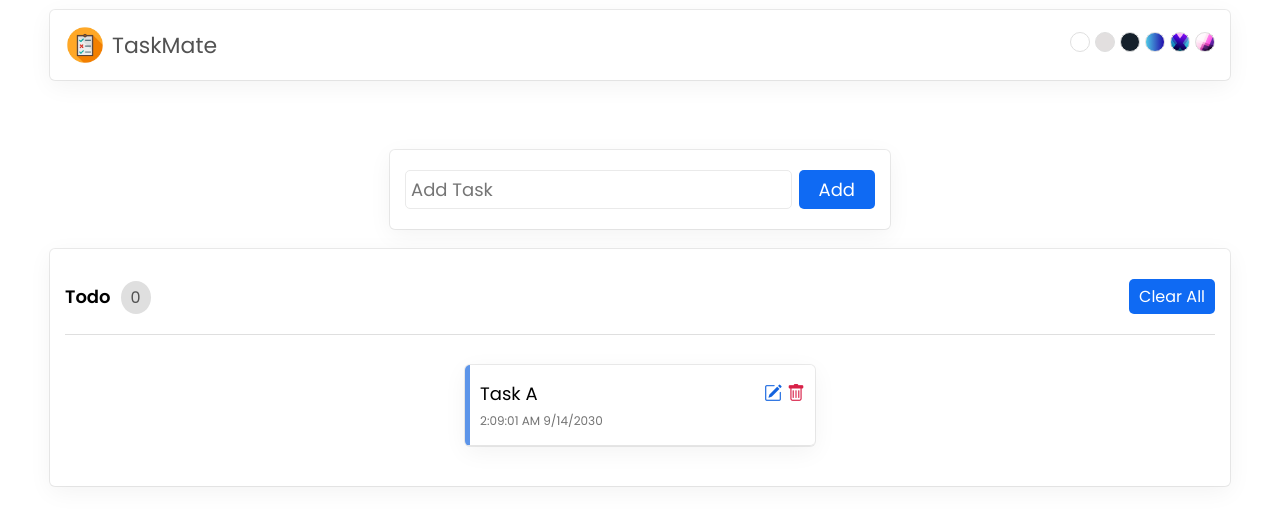
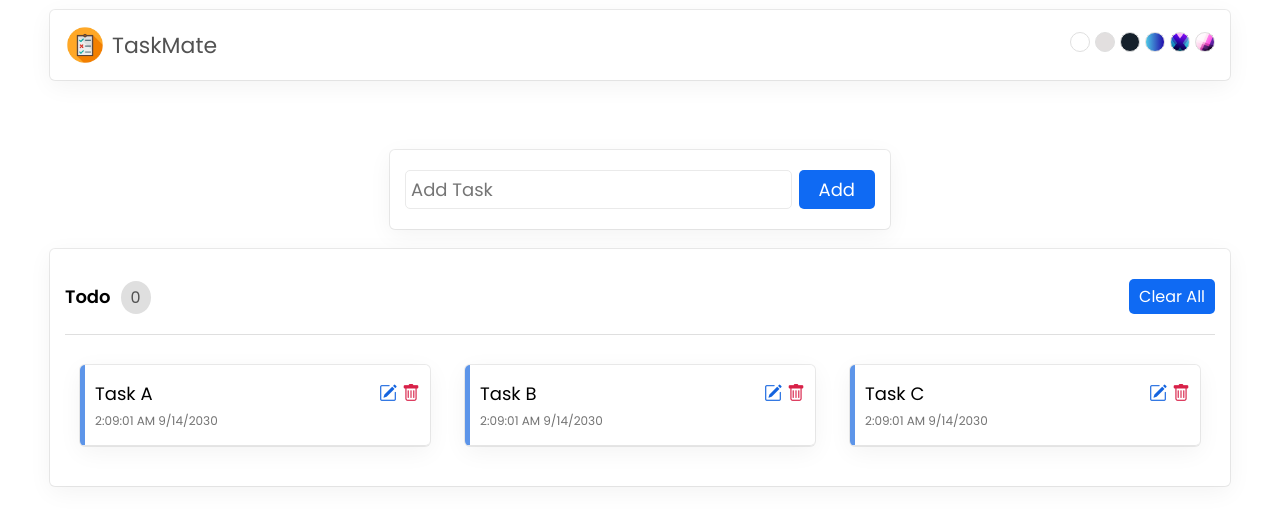
Before and after one commit to Sasi3011/Taskmate, a React (Create React App) app: page / in a window 1280 px wide. Shown: the top 526 px of the page. Built offline with nearby package versions, Linux system fonts and the light colour scheme.

Commit message:
added task.map

```diff
--- a/src/components/ShowTask.js
+++ b/src/components/ShowTask.js
@@ -1,4 +1,10 @@
 export const ShowTask = () => {
+  const task = [{id: 10001, name: "Task A", time: "2:09:01 AM 9/14/2030"},
+    {id: 10002, name: "Task B", time: "2:09:01 AM 9/14/2030"},
+    {id: 10003, name: "Task C", time: "2:09:01 AM 9/14/2030"},
+  ];
+
+
   return (
     <section className="showTask">
         <div className="head">
@@ -9,14 +15,17 @@ export const ShowTask = () => {
             <button className="clearAll">Clear All</button>
         </div>
         <ul>
+            {task.map((task) => (
                 <li>
                   <p>
-              <span className="name">Task A</span>
-              <span className="time">2:09:01 AM 9/14/2030</span>
+                    <span className="name">{task.name}</span>
+                    <span className="time">{task.time}</span>
                 </p>
                 <i class="bi bi-pencil-square"></i>
                 <i class="bi bi-trash"></i>
               </li>
+            ))}
+
         </ul>
     </section>
   )
```
Also changed, not shown: src/App.css (indentation only). Lines whose indentation alone changed are shown as unchanged.
